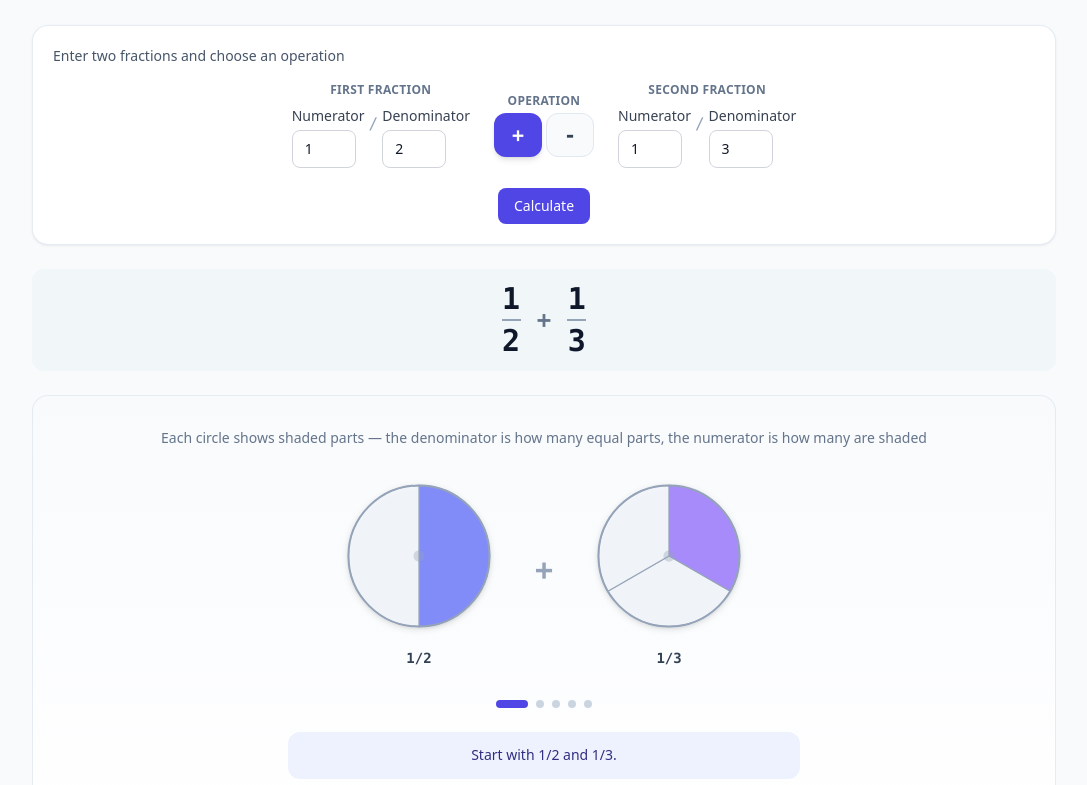
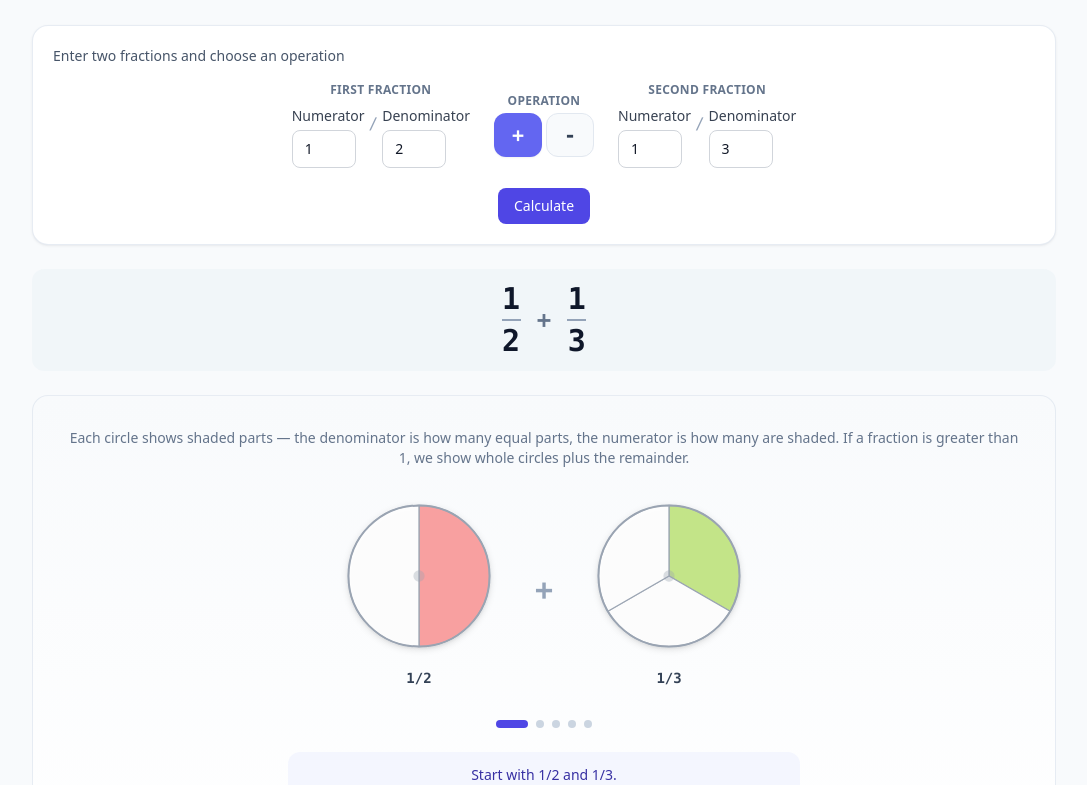
Before and after one commit to Proger187/mathviz, a Next.js app in the folder apps/web/: page /calculators/fractions in a window 1280 px wide. Shown: the part 395-1180 px from the top of the page, without its empty margins (96-1183 px from the left). Built offline with nearby package versions, Linux system fonts and the light colour scheme; no server answers.

Commit message:
Enhance fraction visuals and PizzaSlice rendering

```diff
--- a/apps/web/src/features/fractions/components/FractionCalculator.tsx
+++ b/apps/web/src/features/fractions/components/FractionCalculator.tsx
@@ -72,8 +72,8 @@ export default function FractionCalculator({
   const dispNumA = currentStep >= 2 ? eqA.numerator : a
   const dispNumB = currentStep >= 2 ? eqC.numerator : c
 
-  const colorA = currentStep >= 2 ? '#6366f1' : '#818cf8'
-  const colorB = currentStep >= 2 ? '#8b5cf6' : '#a78bfa'
+  const colorA = currentStep >= 2 ? '#f46a6a' : '#f8a0a0'
+  const colorB = currentStep >= 2 ? '#9acd4a' : '#c3e488'
   const highlightLcd = currentStep === 1 || currentStep === 2
 
   const currentStepData = steps[currentStep]
@@ -177,7 +177,7 @@ export default function FractionCalculator({
                   className={cn(
                     'h-11 min-w-[3rem] rounded-xl font-mono text-xl font-bold transition-all',
                     operation === op
-                      ? 'bg-indigo-600 text-white shadow-md'
+                      ? 'bg-indigo-500 text-white shadow-sm'
                       : 'border border-slate-200 bg-slate-50 text-slate-700 hover:bg-slate-100',
                     isQuizMode && 'cursor-default',
                   )}
@@ -253,7 +253,7 @@ export default function FractionCalculator({
         className={cn(
           'rounded-2xl border bg-gradient-to-b from-slate-50 to-white p-5 transition-shadow sm:p-8',
           highlightLcd
-            ? 'border-indigo-300 shadow-md ring-2 ring-indigo-100'
+            ? 'border-indigo-200 shadow-sm ring-2 ring-indigo-50'
             : 'border-slate-200/80',
         )}
       >
@@ -291,18 +291,19 @@ export default function FractionCalculator({
                 {showResult ? (
                   <>
                     <PizzaSlice
-                      numerator={
-                        Math.abs(result.numerator) % result.denominator ||
-                        Math.abs(result.numerator)
-                      }
+                      numerator={Math.abs(result.numerator)}
                       denominator={result.denominator}
-                      color="#10b981"
+                      color="#5ec0ea"
                       label={`${result.numerator}/${result.denominator}`}
                     />
                     <p className="text-center text-lg font-bold text-slate-900" aria-live="polite">
                       {result.numerator}/{result.denominator}
                       {mixed !== null &&
-                        `  →  ${mixed.whole} ${mixed.numerator}/${mixed.denominator}`}
+                        `  →  ${t('calculator.fractions.mixedResult', {
+                          whole: mixed.whole,
+                          n: mixed.numerator,
+                          d: mixed.denominator,
+                        })}`}
                     </p>
                   </>
                 ) : (
@@ -348,12 +349,12 @@ export default function FractionCalculator({
         <motion.div
           key={currentStep}
           {...fade}
-          className="mx-auto mt-6 max-w-lg rounded-xl bg-indigo-50 px-4 py-3 text-center"
+          className="mx-auto mt-6 max-w-lg rounded-xl bg-indigo-50/60 px-4 py-3 text-center"
         >
           <p
             aria-live="polite"
             aria-atomic="true"
-            className="text-sm leading-relaxed text-indigo-900"
+            className="text-sm leading-relaxed text-indigo-800"
           >
             {narrative}
           </p>
--- a/apps/web/src/features/fractions/components/PizzaSlice.tsx
+++ b/apps/web/src/features/fractions/components/PizzaSlice.tsx
@@ -26,9 +26,9 @@ function sectorPath(
   return `M ${cx} ${cy} L ${x1.toFixed(3)} ${y1.toFixed(3)} A ${r} ${r} 0 ${largeArc} 1 ${x2.toFixed(3)} ${y2.toFixed(3)} Z`
 }
 
-const EMPTY = '#f1f5f9'
-const STROKE = '#94a3b8'
-const DEFAULT_FILL = '#6366f1'
+const EMPTY = '#ffffff'
+const STROKE = '#9aa4b2'
+const DEFAULT_FILL = '#5ec0ea'
 
 export function PizzaSlice({
   numerator,
@@ -41,65 +41,87 @@ export function PizzaSlice({
   const cx = size / 2
   const cy = size / 2
   const r = size * 0.42
-  const safeNum = Math.max(0, Math.min(numerator, denominator))
-  const ariaLabel = label ?? `${safeNum} of ${denominator} equal parts shaded`
+  const safeNumerator = Math.max(0, numerator)
+  const safeDenominator = Math.max(1, denominator)
+  const wholeCount = Math.floor(safeNumerator / safeDenominator)
+  const remainder = safeNumerator % safeDenominator
+  const pieSegments = [
+    ...Array.from({ length: wholeCount }, () => safeDenominator),
+    ...(remainder > 0 || safeNumerator === 0 ? [remainder] : []),
+  ]
+  const ariaLabel =
+    label ?? `${safeNumerator} of ${safeDenominator} equal parts shaded, with whole parts shown`
 
   const transition = reducedMotion
     ? { duration: 0 }
     : { duration: 0.45, ease: [0.4, 0, 0.2, 1] as const }
 
-  if (denominator === 1) {
+  if (safeDenominator === 1) {
     return (
       <div className="flex flex-col items-center gap-2">
+        <div className="flex flex-wrap items-center justify-center gap-3">
+          {Array.from({ length: safeNumerator || 1 }, (_, i) => (
             <motion.svg
+              key={`whole-${i}`}
               width={size}
               height={size}
               viewBox={`0 0 ${size} ${size}`}
-          role="img"
-          aria-label={ariaLabel}
+              role={i === 0 ? 'img' : undefined}
+              aria-label={i === 0 ? ariaLabel : undefined}
               initial={false}
             >
               <motion.circle
                 cx={cx}
                 cy={cy}
                 r={r}
-            animate={{ fill: safeNum >= 1 ? color : EMPTY }}
+                animate={{ fill: safeNumerator >= 1 ? color : EMPTY }}
                 transition={transition}
                 stroke={STROKE}
                 strokeWidth={2}
               />
             </motion.svg>
+          ))}
+        </div>
         {label && <span className="font-mono text-sm font-semibold text-slate-700">{label}</span>}
       </div>
     )
   }
 
-  const sliceAngle = (2 * Math.PI) / denominator
+  const sliceAngle = (2 * Math.PI) / safeDenominator
   const startOffset = -Math.PI / 2
 
   return (
     <div className="flex flex-col items-center gap-2">
+      <div className="flex flex-wrap items-center justify-center gap-3">
+        {pieSegments.map((filled, pieIndex) => (
           <svg
+            key={`${safeDenominator}-${filled}-${pieIndex}`}
             width={size}
             height={size}
             viewBox={`0 0 ${size} ${size}`}
-        role="img"
-        aria-label={ariaLabel}
+            role={pieIndex === 0 ? 'img' : undefined}
+            aria-label={pieIndex === 0 ? ariaLabel : undefined}
             className="drop-shadow-sm"
           >
             <defs>
-          <filter id="fraction-shadow" x="-20%" y="-20%" width="140%" height="140%">
+              <filter
+                id={`fraction-shadow-${safeDenominator}-${pieIndex}`}
+                x="-20%"
+                y="-20%"
+                width="140%"
+                height="140%"
+              >
                 <feDropShadow dx="0" dy="2" stdDeviation="3" floodOpacity="0.12" />
               </filter>
             </defs>
-        <g filter="url(#fraction-shadow)">
-          {Array.from({ length: denominator }, (_, i) => {
+            <g filter={`url(#fraction-shadow-${safeDenominator}-${pieIndex})`}>
+              {Array.from({ length: safeDenominator }, (_, i) => {
                 const start = startOffset + i * sliceAngle
                 const end = start + sliceAngle
-            const shaded = i < safeNum
+                const shaded = i < filled
                 return (
                   <motion.path
-                key={`${denominator}-${i}`}
+                    key={`${safeDenominator}-${pieIndex}-${i}`}
                     d={sectorPath(cx, cy, r, start, end)}
                     initial={false}
                     animate={{
@@ -117,6 +139,8 @@ export function PizzaSlice({
               <circle cx={cx} cy={cy} r={r * 0.08} fill={STROKE} opacity={0.35} />
             </g>
           </svg>
+        ))}
+      </div>
       {label && (
         <motion.span
           key={label}
--- a/apps/web/src/i18n/en.json
+++ b/apps/web/src/i18n/en.json
@@ -184,7 +184,8 @@
       "add": "Add",
       "subtract": "Subtract",
       "enterValues": "Enter two fractions and choose an operation",
-      "visual": "Each circle shows shaded parts — the denominator is how many equal parts, the numerator is how many are shaded"
+      "visual": "Each circle shows shaded parts — the denominator is how many equal parts, the numerator is how many are shaded. If a fraction is greater than 1, we show whole circles plus the remainder.",
+      "mixedResult": "{whole} wholes and {n}/{d}"
     }
   },
   "modes": {
--- a/apps/web/src/i18n/kg.json
+++ b/apps/web/src/i18n/kg.json
@@ -184,7 +184,8 @@
       "add": "Кошуу",
       "subtract": "Алуу",
       "enterValues": "Эки бөлчөк киргизип, амалды тандаңыз",
-      "visual": "Тегерек бөлүктөрдү көрсөтөт: белги — канча бөлүк, саны — канчасы боёлгон"
+      "visual": "Ар бир тегерек бөлүктөрдү көрсөтөт: бөлүүчү — канча бөлүккө бөлөбүз, ал эми алдыңкы сан — канча бөлүк боёлгон. Эгер бөлчөк 1ден чоң болсо, толук тегеректер жана калдык өзүнчө көрсөтүлөт.",
+      "mixedResult": "{whole} бүтүн жана {n}/{d}"
     }
   },
   "modes": {
--- a/apps/web/src/i18n/ru.json
+++ b/apps/web/src/i18n/ru.json
@@ -184,7 +184,8 @@
       "add": "Сложение",
       "subtract": "Вычитание",
       "enterValues": "Введите две дроби и выберите действие",
-      "visual": "Круг показывает доли: знаменатель — на сколько частей делим, числитель — сколько частей закрашено"
+      "visual": "Каждый круг показывает доли: знаменатель — на сколько частей делим, числитель — сколько частей закрашено. Если дробь больше 1, показываем целые круги и остаток.",
+      "mixedResult": "{whole} целых и {n}/{d}"
     }
   },
   "modes": {
```
Also changed, not shown: 1 other file (tests, documents, lock files or other folders). Lines whose indentation alone changed are shown as unchanged.
